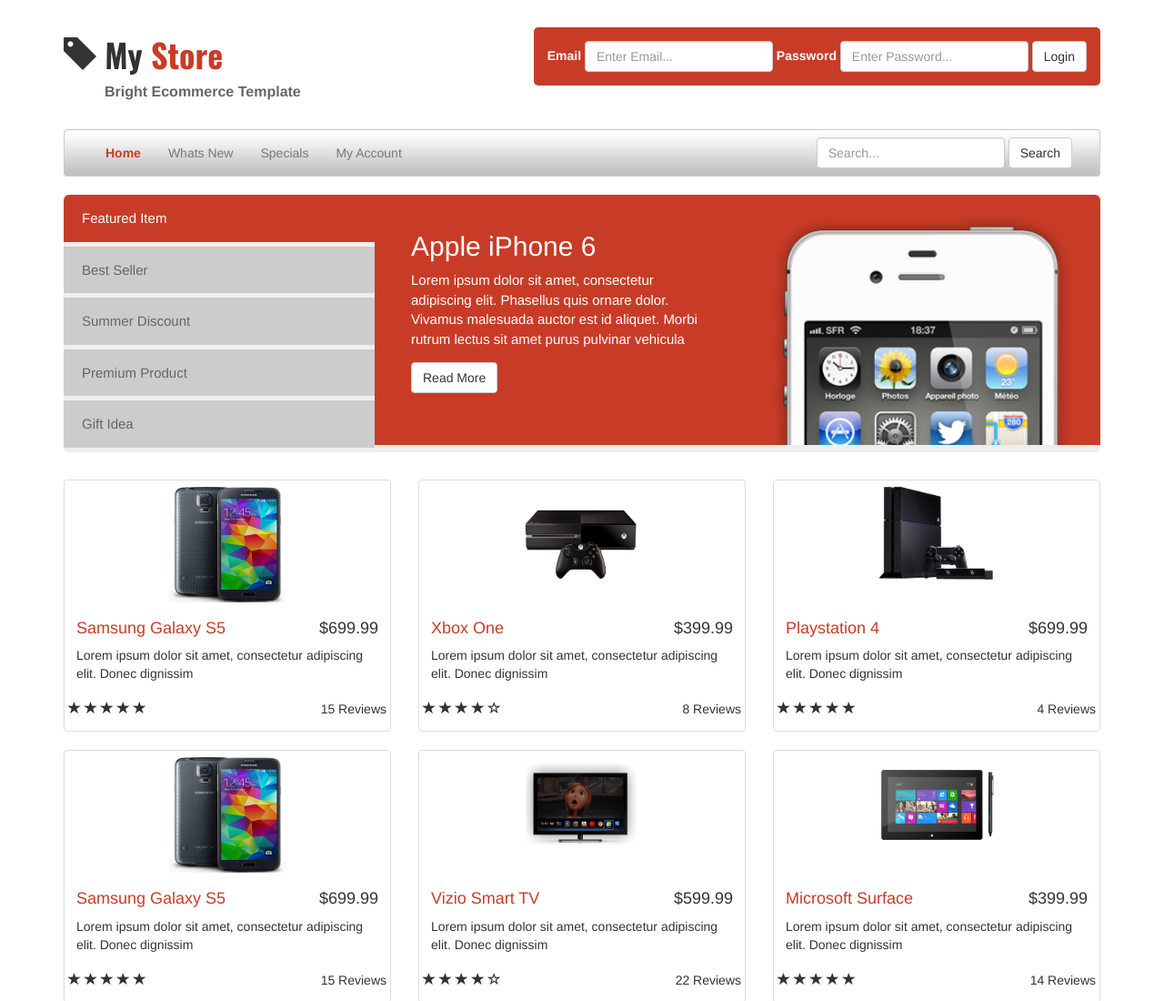
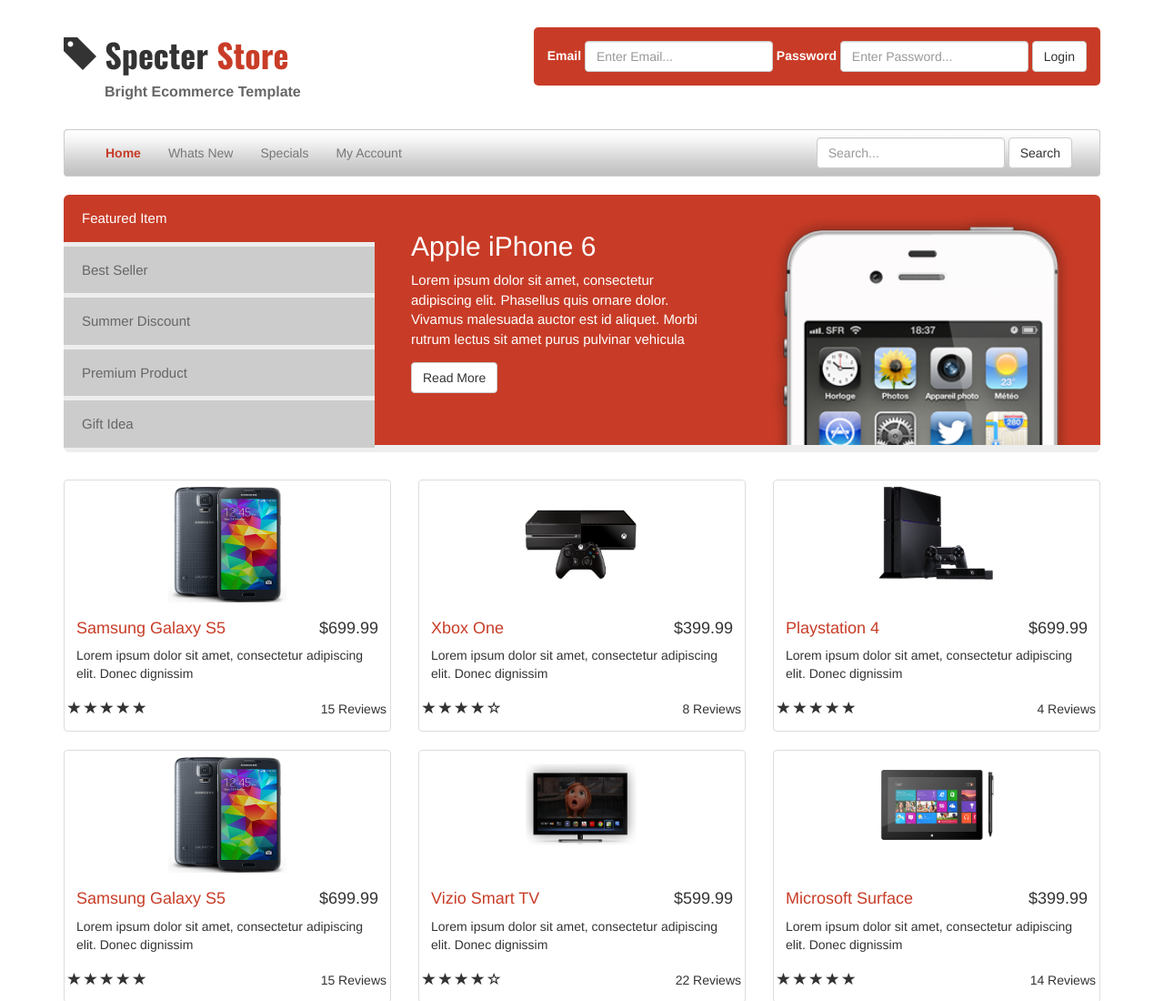
Before and after one commit to vijayrai0302/ecommerce, a plain HTML site: page index.html in a window 1280 px wide. Shown: the top 1100 px of the page at 91% size. Drawn offline with nearby package versions, Linux system fonts and the light colour scheme.

Commit message:
new changes

```diff
--- a/index.html
+++ b/index.html
@@ -17,7 +17,7 @@
       <header>
         <div class="row">
           <div class="col-md-4 col-sm-12">
-            <h1 class="logo"><i class="glyphicon glyphicon-tag"></i> My <span class="primary">Store</span></h1>
+            <h1 class="logo"><i class="glyphicon glyphicon-tag"></i> Specter <span class="primary">Store</span></h1>
             <p class="subtext">Bright Ecommerce Template</p>
           </div>
           <div class="col-md-8 col-sm-12">
```
Also changed, not shown: product.html (+1 -1 lines).
